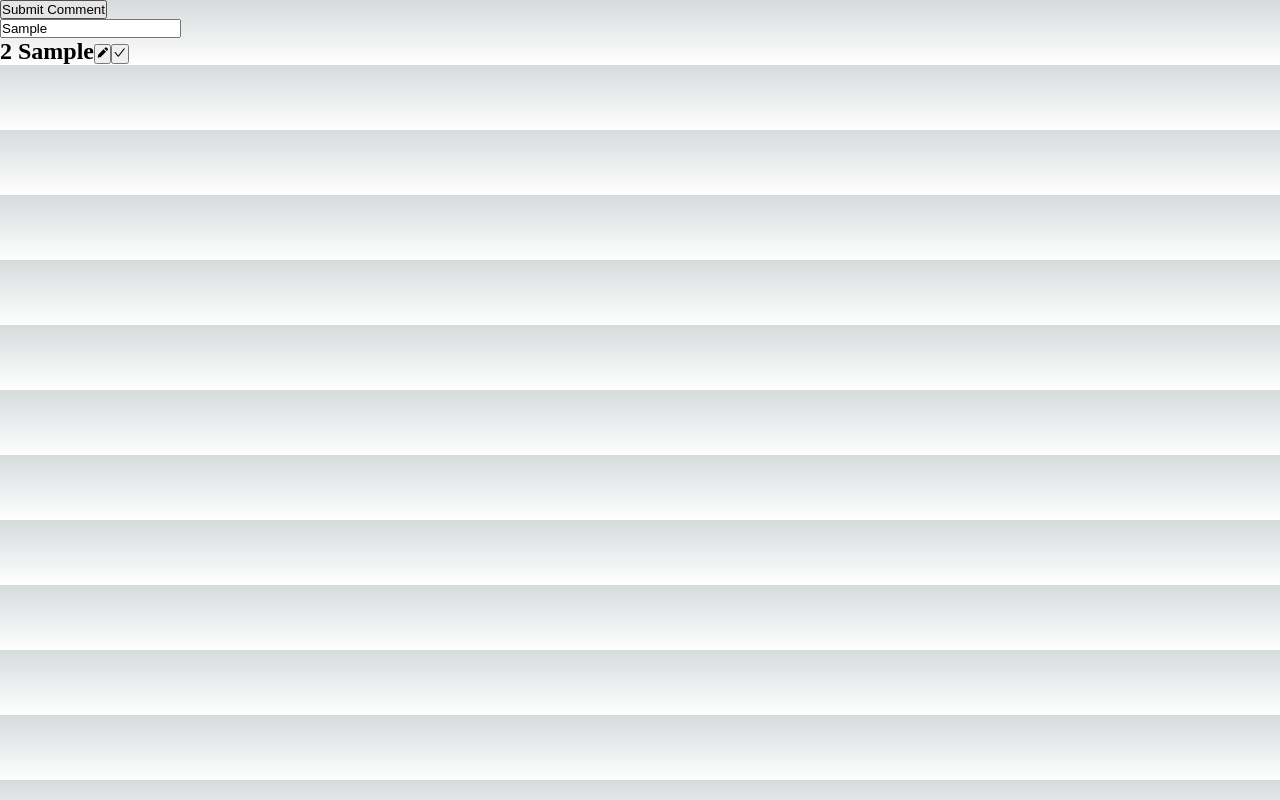
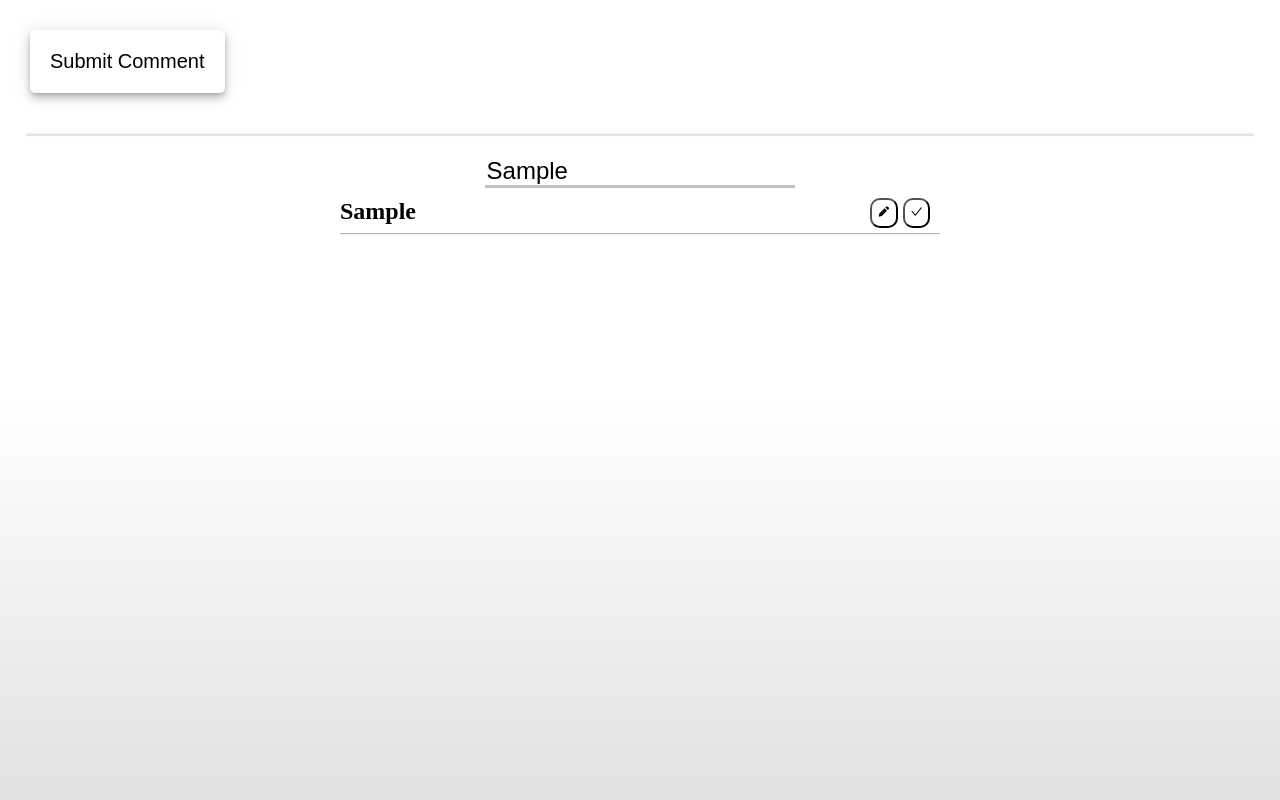
Before and after one commit to Hetul3/ProducTrax, a Next.js app: page /comments in a window 1280 px wide. Both pictures are taken after typing "Sample" into the empty fields and a click on the button "Submit Comment". Built offline with nearby package versions, Linux system fonts and the light colour scheme.

Commit message:
Added some basic styling

```diff
--- a/pages/comments/index.js
+++ b/pages/comments/index.js
@@ -8,7 +8,6 @@ export default function CommentsPage() {
   const [comment, setComment] = useState("");
   const [updateCommentId, setUpdateCommentId] = useState(null);
   const [updatedText, setUpdatedText] = useState("");
-
   const [isClient, setIsClient] = useState(false);
   const scrollContainerRef = useRef(null);
 
@@ -84,11 +83,14 @@ export default function CommentsPage() {
     }
   };
 
+  const handleKeyPress = (event) => {
+    if (event.key === "Enter") {
+      handleComment(); // Call handleComment function when "Enter" key is pressed
+    }
+  };
+
   useEffect(() => {
     fetchComments();
-  }, []);
-
-  useEffect(() => {
     deleteComment(0);
   }, []);
 
@@ -125,13 +127,18 @@ export default function CommentsPage() {
       <button className="todo-list-submit-button" onClick={handleComment}>
         Submit Comment
       </button>
+      <hr />
+      <div className="todo-list-parent-container">
         <div className="todo-list-input-container">
           <input
             className="todo-list-text-input"
             type="text"
+            placeholder="Add Something"
             value={comment}
+            onKeyPress={handleKeyPress}
             onChange={(e) => setComment(e.target.value)}
           />
+          <div class="line"></div>
         </div>
         {isClient && ( // Render the content only on the client-side
           <DragDropContext onDragEnd={handleDragEnd}>
@@ -168,8 +175,27 @@ export default function CommentsPage() {
                                   className="todo-list-update-input"
                                   type="text"
                                   value={updatedText}
-                                onChange={(e) => setUpdatedText(e.target.value)}
+                                  onChange={(e) =>
+                                    setUpdatedText(e.target.value)
+                                  }
                                 />
+                                <button
+                                  className="todo-list-update-button"
+                                  onClick={() => handleUpdate(comment.id)}
+                                >
+                                  <BiSolidPencil />
+                                </button>
+                              </div>
+                            ) : (
+                              // Render the regular comment view if not being updated
+                              <>
+                                <div className="todo-list-item-parent-container">
+                                  <div className="todo-list-item-text-container">
+                                    <h2 className="todo-list-item-text">
+                                      {comment.text}
+                                    </h2>
+                                  </div>
+                                  <div className="todo-list-item-button-container">
                                     <button
                                       className="todo-list-update-button"
                                       onClick={() => handleUpdate(comment.id)}
@@ -183,23 +209,9 @@ export default function CommentsPage() {
                                       <AiOutlineCheck />
                                     </button>
                                   </div>
-                          ) : (
-                            // Render the regular comment view if not being updated
-                            <h2 className="todo-list-item-text">
-                              {comment.id} {comment.text}
-                              <button
-                                className="todo-list-update-button"
-                                onClick={() => handleUpdate(comment.id)}
-                              >
-                                <BiSolidPencil />
-                              </button>
-                              <button
-                                className="todo-list-delete-button"
-                                onClick={() => deleteComment(comment.id)}
-                              >
-                                <AiOutlineCheck />
-                              </button>
-                            </h2>
+                                </div>
+                                <hr className="list-line" />
+                              </>
                             )}
                           </div>
                         )}
@@ -215,6 +227,7 @@ export default function CommentsPage() {
             )}
           </DragDropContext>
         )}
+      </div>
     </>
   );
 }
--- a/styles/globals.scss
+++ b/styles/globals.scss
@@ -1,9 +1,9 @@
 :root {
   --max-width: 1100px;
   --border-radius: 12px;
-  --font-mono: ui-monospace, Menlo, Monaco, 'Cascadia Mono', 'Segoe UI Mono',
-    'Roboto Mono', 'Oxygen Mono', 'Ubuntu Monospace', 'Source Code Pro',
-    'Fira Mono', 'Droid Sans Mono', 'Courier New', monospace;
+  --font-mono: ui-monospace, Menlo, Monaco, "Cascadia Mono", "Segoe UI Mono",
+    "Roboto Mono", "Oxygen Mono", "Ubuntu Monospace", "Source Code Pro",
+    "Fira Mono", "Droid Sans Mono", "Courier New", monospace;
 
   --foreground-rgb: 0, 0, 0;
   --background-start-rgb: 214, 219, 220;
@@ -54,6 +54,7 @@
       rgba(1, 65, 255, 0.3)
     );
 
+    --list-sizes: 600px;
     --tile-start-rgb: 2, 13, 46;
     --tile-end-rgb: 2, 5, 19;
     --tile-border: conic-gradient(
@@ -86,13 +87,11 @@ body {
 }
 
 body {
-  color: rgb(var(--foreground-rgb));
-  background: linear-gradient(
-      to bottom,
-      transparent,
-      rgb(var(--background-end-rgb))
-    )
-    rgb(var(--background-start-rgb));
+  color: black;
+  background: linear-gradient(to bottom, #ffffff, #ffffff, #e1e1e1);
+  margin: 0;
+  padding: 0;
+  height: 100vh;
 }
 
 a {
@@ -100,48 +99,167 @@ a {
   text-decoration: none;
 }
 
+hr {
+  height: 4px;
+  opacity: 0.1;
+  background-color: rgb(0, 0, 0);
+  border-radius: 2px;
+  margin: 20px 25px;
+}
+
 // TODO LIST ITEMS
 .todo-list-submit-button {
+  font-size: 20px;
+  border-radius: 5px;
+  background-color: white;
+  color: black;
+  padding: 20px;
+  margin-left: 30px;
+  margin-top: 30px;
+  margin-bottom: 20px;
+  border-style: none;
+  box-shadow: rgba(0, 0, 0, 0.2) 0 3px 5px -1px,
+    rgba(0, 0, 0, 0.14) 0 6px 10px 0, rgba(0, 0, 0, 0.12) 0 1px 18px 0;
+  transition: box-shadow 280ms cubic-bezier(0.4, 0, 0.2, 1),
+    opacity 15ms linear 30ms, transform 270ms cubic-bezier(0, 0, 0.2, 1) 0ms;
+  transition: 0.2s;
+}
 
+.todo-list-submit-button:hover {
+  background: rgb(247, 247, 255);
+  transition: 0.2s;
+}
+
+.todo-list-parent-container {
+  margin: 20px 30px;
+  justify-content: center;
+  align-items: center;
+  display: flex;
+  flex-direction: column; /* Set flex-direction to column */
+  text-align: center;
+}
+
+.todo-list-text-input {
+  background: 0;
+  border: 0;
+  outline: none;
+  font-size: 1.5em;
+  transition: padding 0.3s 0.2s ease;
+  width: 99%;
+  color: black;
+}
+
+.todo-list-text-input:focus {
+  padding-bottom: 5px;
+  width: 99%;
+}
+
+.todo-list-text-input:focus + .line:after {
+  transform: scaleX(1);
 }
 
 .todo-list-input-container {
-
+  width: var(--list-sizes);
+  display: block;
+  box-sizing: border-box;
 }
 
-.todo-list-text-input {
+.todo-list-input-container .line {
+  width: 100%;
+  height: 3px;
+  bottom: -8px;
+  background: #c2c2c2;
+}
 
+.todo-list-input-container .line:after {
+  content: " ";
+  float: right;
+  width: 100%;
+  height: 3px;
+  transform: scaleX(0);
+  transition: transform 0.3s ease;
+  background: #000000;
 }
 
 .todo-list-items-container {
-
+  max-width: var(--list-sizes);
+  margin: 10px auto;
+  display: block;
+  box-sizing: border-box;
 }
 
 .todo-list-item-container {
-
 }
 
 .todo-list-update-input {
-
 }
 
 .todo-list-update-button {
+  background: white;
+  padding: 5px;
+  border-radius: 10px;
+  margin-right: 5px;
+  color: black;
+  transition: 0.2s;
+}
 
+.todo-list-update-button:hover {
+  cursor: pointer;
+  box-shadow: 0px 0px 10px rgb(85, 53, 226);
+  transition: 0.2s;
 }
 
 .todo-list-delete-button {
+  background: white;
+  padding: 5px;
+  border-radius: 10px;
+  margin-right: 5px;
+  color: black;
+  transition: 0.2s;
+}
 
+.todo-list-delete-button:hover {
+  cursor: pointer;
+  box-shadow: 0px 0px 10px rgb(25, 219, 25);
+  transition: 0.2s;
 }
 
 .todo-list-item-text {
-
 }
 
+.todo-list-item-parent-container {
+  display: flex;
+}
 
+.todo-list-item-text-container {
+  overflow: hidden;
+  text-align: left;
+  width: 525px;
+}
 
+.todo-list-item-button-container {
+  width: 75px;
+}
+
+.list-line {
+  margin: 5px 0px;
+  width: var(--list-sizes);
+  background-color: rgb(51, 51, 51);
+  opacity: 0.7;
+  height: 2px;
+}
 
 @media (prefers-color-scheme: dark) {
   html {
     color-scheme: dark;
   }
 }
+
+@media (max-width: 675px) {
+  .todo-list-items-container {
+    max-width: calc(100% - 20px);
+  }
+  .todo-list-input-container {
+    max-width: calc(100% - 20px);
+  }
+}
```
Lines whose indentation alone changed are shown as unchanged.
